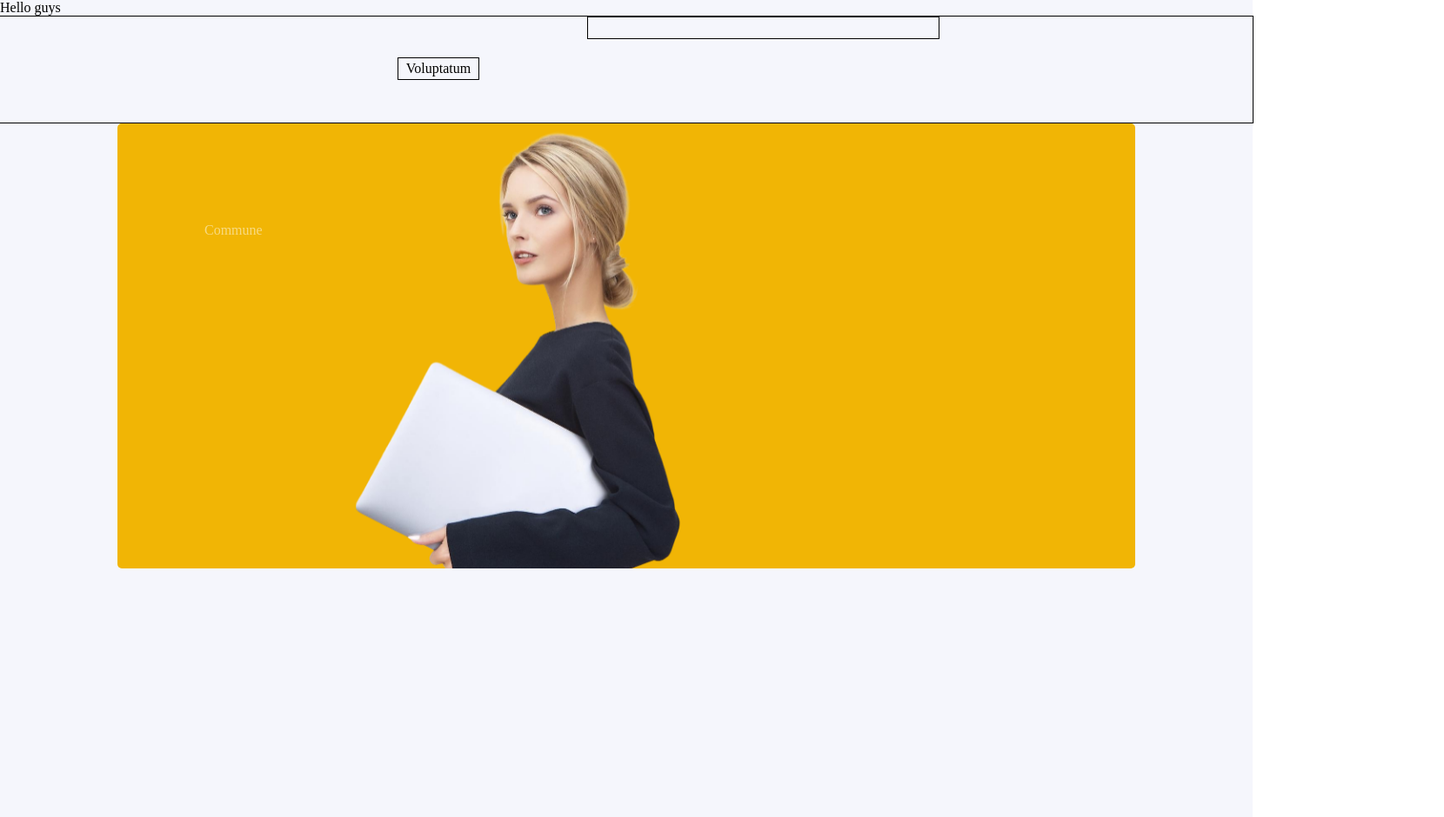
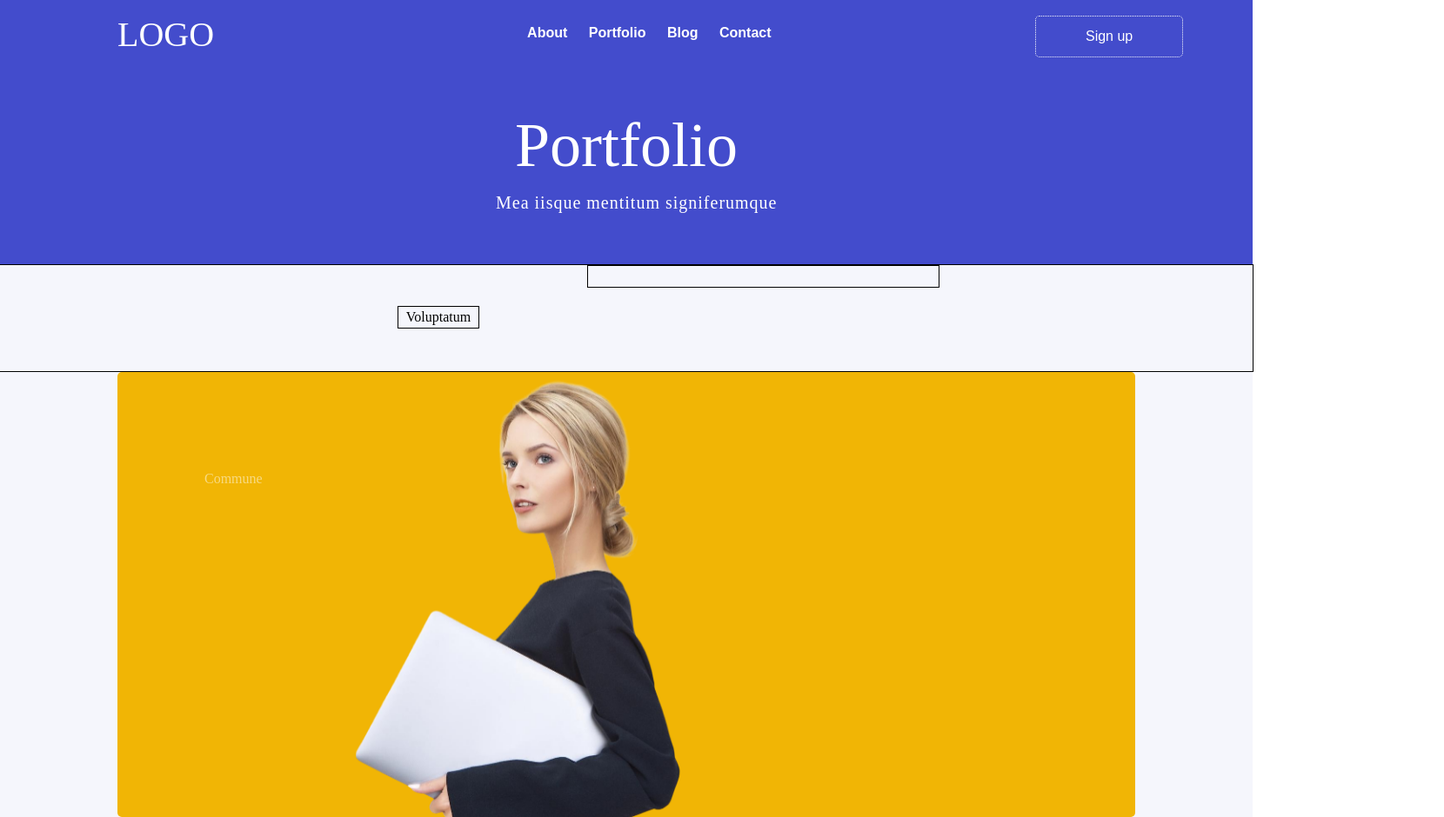
Before and after one commit to shraddha-gawde/porfolio_figma, a plain HTML site: page project/index.html in a window 1280 px wide. Shown: the top 940 px of the page at 87% size, 1660 px wide, since content can reach past the window. Drawn offline with Linux system fonts and the light colour scheme.

Commit message:
second commit

```diff
--- a/project/index.html
+++ b/project/index.html
@@ -12,9 +12,33 @@
 <body>
     <div class="outerdiv">
         <!-- for header  -->
-        <header>
-            <!-- create header here -->
-            Hello guys
+        <header class="head">
+            <div class="hlogo-section">
+               <div class="hlogo">
+                   <p>LOGO</p>
+               </div>
+               <div class="hlogoab">
+               <div class="habout">
+                    <ul class="hlistall">
+                        <li class="h-list">About</li>
+                        <li class="h-list">Portfolio</li>
+                        <li class="h-list">Blog</li>
+                        <li class="h-list">Contact</li>
+                    </ul>
+
+               </div>
+               <div class="hbtn">
+                <button class="hbutton">Sign up</button>
+               </div>
+            </div>
+            </div>
+            <div class="hpara">
+
+            </div>
+            <div class="hparaa">
+                <h1 class="headerH1">Portfolio</h1>
+                <p class="headerP">Mea iisque mentitum signiferumque</p>
+            </div>
         </header>
 
         <!-- for main body -->
--- a/project/styles.css
+++ b/project/styles.css
@@ -11,6 +11,97 @@
 }
 
 /* header css */
+.head{
+    width: 1440px;
+    height: 304px;
+    background-color: #434CCC;
+}
+.hlogo-section{
+    height: 80px;
+    display: flex;
+}
+.hlogo{
+    margin-left: 135px;
+    margin-top: 16px;
+    margin-bottom: 16px;
+    color: var(--Text_White, #FFF);
+    font-size: 40px;
+    font-weight: 500;
+    line-height: 48px;
+    font-style: normal;
+
+}
+.habout{
+  height: 224px;
+  display: flex;
+}
+.hlistall{
+    width: 324px;
+    height: 24px;
+    margin-left: 300px;
+    margin-top: 28px;
+    margin-bottom: 28px;
+    /* margin-right: 345px; */
+    font-size: 16px;
+    color: var(--Text_White, #FFF);
+    /* text-align: right; */
+    font-weight: 700;
+    line-height: 20px;
+    font-family: sans-serif;
+}
+.hlistall li{
+    list-style-type: none;
+    display: inline;
+    margin-left: 20px;
+
+}
+.hbtn{
+    height: 48px;
+    width: 170px;
+    border: 1 px dotted black;
+    margin-top: 18px;
+}
+.hlogoab{
+    display: flex;
+    flex-direction: row;
+
+
+}
+.hbutton{
+   width: 170px;
+   height: 48px;
+   margin-left: 280px;
+   background-color: #434CCC;
+   color: #ffffff;
+   border: 1px dotted #f5f6fc;
+   font-size: 16px;
+   font-weight: 400;
+
+   margin-right: 300px;
+   border-radius: 5px;
+}
+.headerH1{
+    height: 80px;
+    width: 280px;
+    font-size: 72px;
+    font-weight: 400;
+    text-align: center;
+    line-height: 80px;
+    margin-left: 580px;
+    color: var(--Text_White, #FFF);
+    margin-top: 47px;
+}
+.headerP{
+    height: 32px;
+    width: 332px;
+    margin-left: 570px;
+    margin-top: 10px;
+    color: var(--Text_White, #FFF);
+    font-size: 20px;
+    font-weight: 400px;
+    line-height: 32px;
+    letter-spacing: 1px;
+}
 
 
 
```
